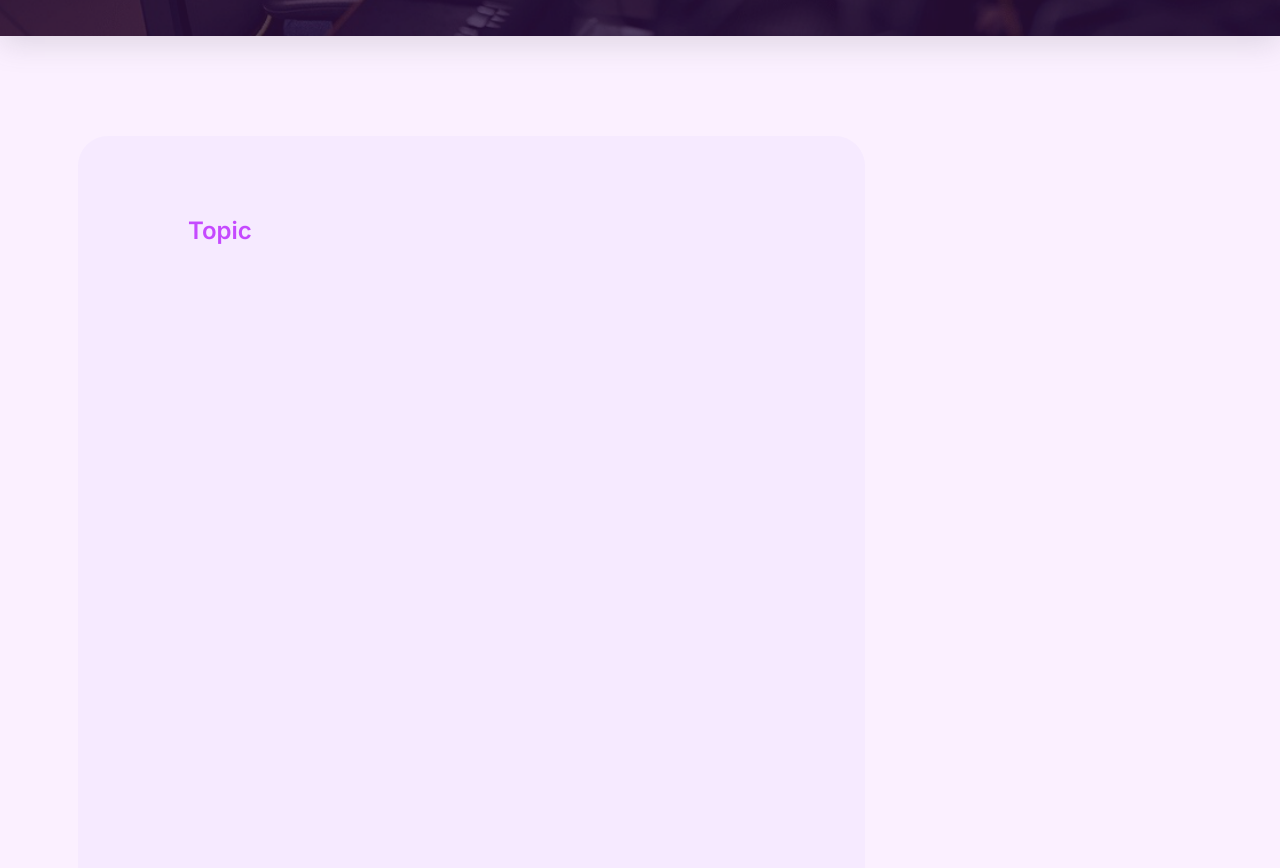
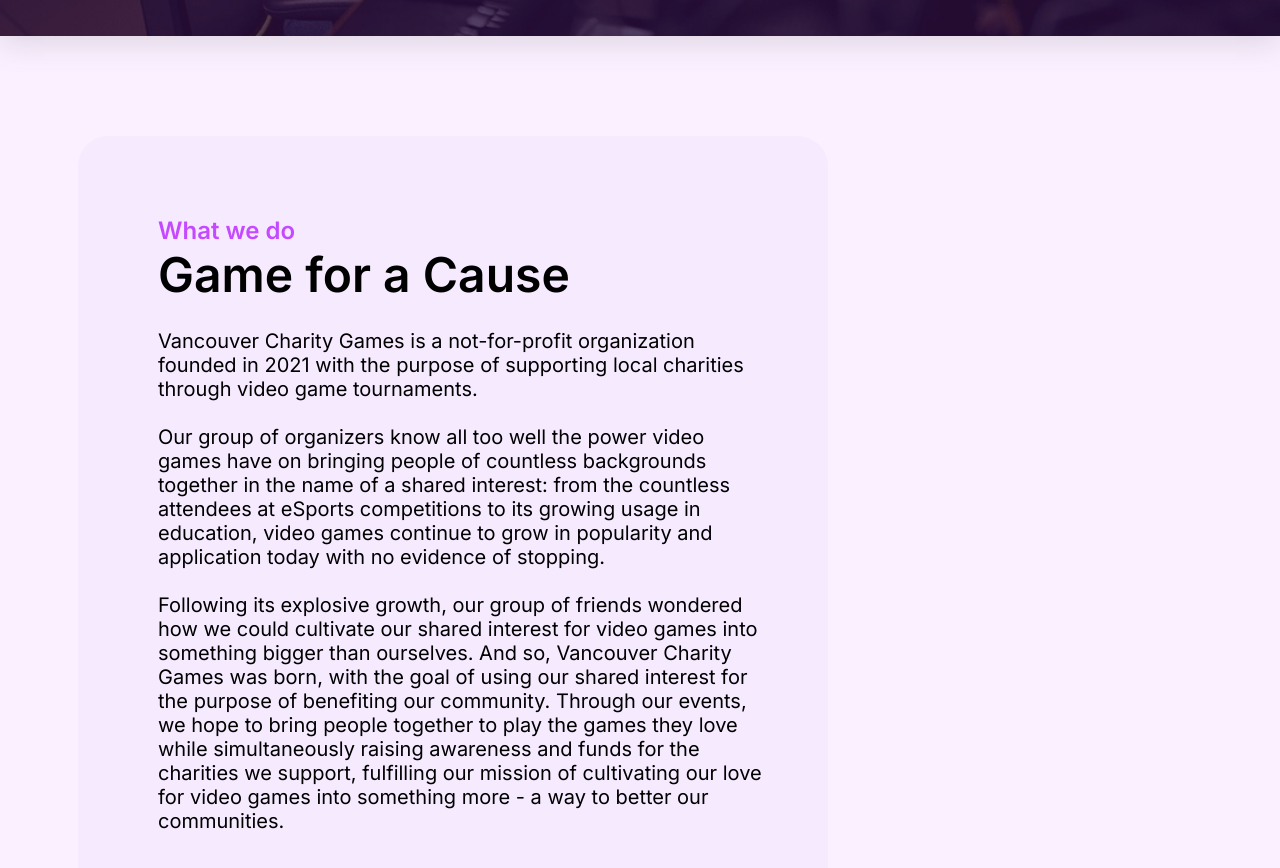
Before and after one commit to evanyans/vancouver-charity-games, a React (Create React App) app: page / in a window 1280 px wide. Shown: the part 941-1809 px from the top of the page. Built offline with nearby package versions, Linux system fonts and the light colour scheme.

Commit message:
home page body text

```diff
--- a/src/pages/Home.tsx
+++ b/src/pages/Home.tsx
@@ -33,9 +33,17 @@ const Home = () => {
             </Head>
             <Body>
                 <Rectangle>
-                    <Topic>Topic</Topic>
-                    <TitleText></TitleText>
-                    <BodyText></BodyText></Rectangle>
+                    <Text>
+                        <Topic>What we do</Topic>
+                        <TitleText>Game for a Cause</TitleText>
+                        <BodyText>Vancouver Charity Games is a not-for-profit organization founded in 2021 with the purpose of supporting local charities through video game tournaments.
+                                <br></br><br></br>
+                                Our group of organizers know all too well the power video games have on bringing people of countless backgrounds together in the name of a shared interest: from the countless attendees at eSports competitions to its growing usage in education, video games continue to grow in popularity and application today with no evidence of stopping.
+                                <br></br><br></br>
+                                Following its explosive growth, our group of friends wondered how we could cultivate our shared interest for video games into something bigger than ourselves. And so, Vancouver Charity Games was born, with the goal of using our shared interest for the purpose of benefiting our community. Through our events, we hope to bring people together to play the games they love while simultaneously raising awareness and funds for the charities we support, fulfilling our mission of cultivating our love for video games into something more - a way to better our communities.
+                        </BodyText>
+                    </Text>
+                </Rectangle>
 
             </Body>
 
@@ -83,12 +91,12 @@ export const Register = styled.button`
 
     transition: all 0.2s ease-in-out;
     &:hover {
-        &:hover {
         transition: all 0.2s ease-in-out;
         background:#F5DFFF;
         color:#0D0C0C;
         border:solid 2px #F5DFFF;
-    }
+        cursor:pointer;
+
     }
 
 `
@@ -146,15 +154,14 @@ export const Body = styled.div`
 export const Rectangle = styled.div`
     display:flex;
     border-radius: 30px 30px 0px 0px;
-    width: 70%;
+    width: 750px;
     height:1057px;
     background: rgba(237, 223, 255,0.37);
     z-index:-10;
 `
 
 export const Topic = styled.div`
-    margin-left:110px;
-    margin-top:80px;
+
     font-size:24px;
     font-weight:600;
     color:#C549FF;
@@ -162,9 +169,18 @@ export const Topic = styled.div`
 `
 
 export const TitleText = styled.div`
-
+    font-weight:600;
+    font-size:48px;
 `
 
 export const BodyText = styled.div`
+    margin-top:25px;
+    font-size:20px;
+    padding-right:60px;
+`
+
+export const Text = styled.div`
+    margin-left:80px;
+    margin-top:80px;
 
 `
```
